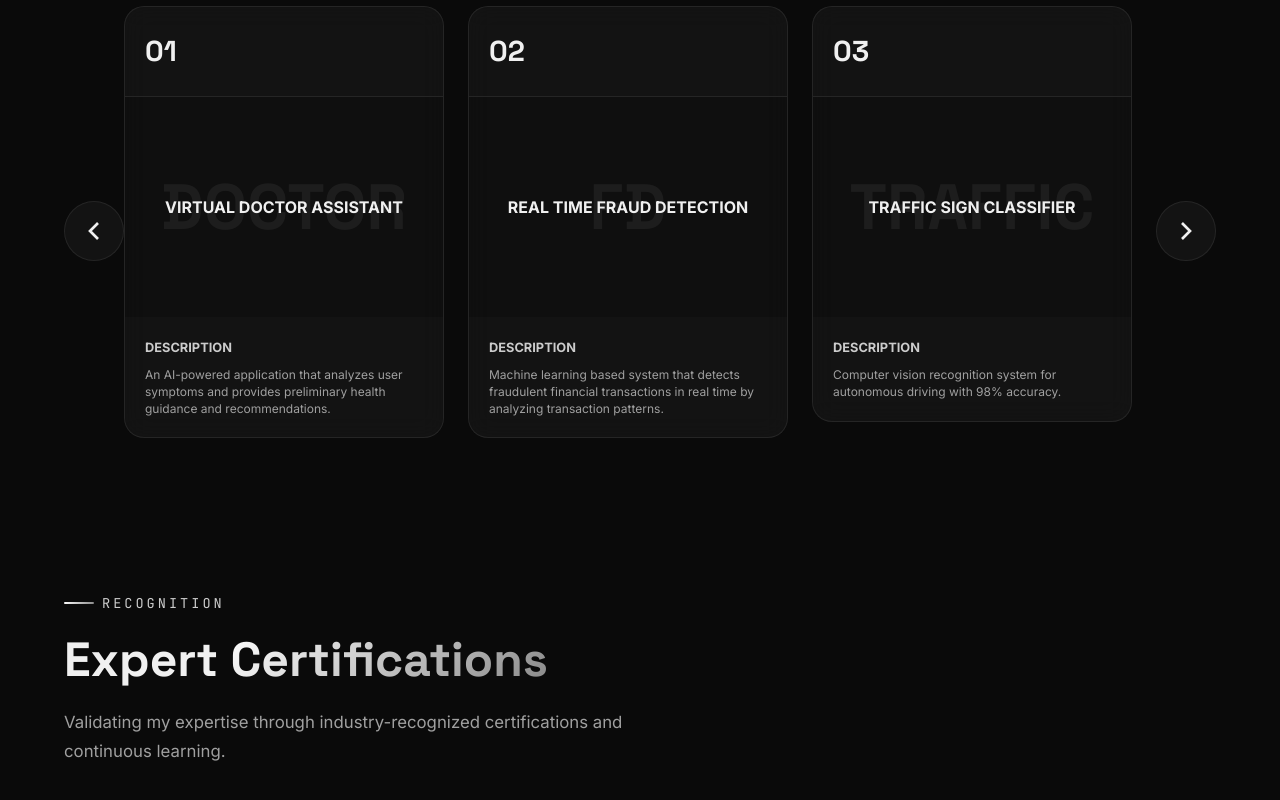
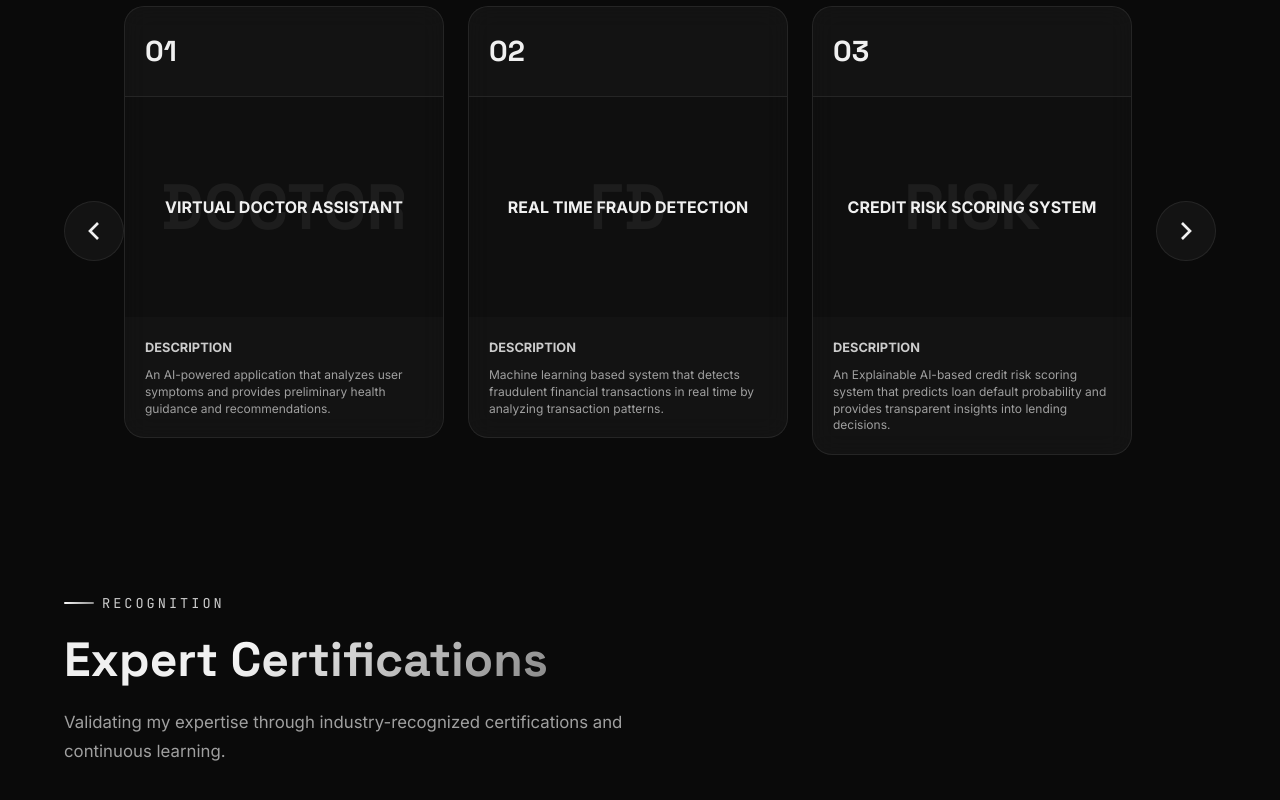
Before and after one commit to dharmareddy06/my-portfolio-app, a Next.js app: page / in a window 1280 px wide. Shown: the part 2527-3327 px from the top of the page. Built offline with nearby package versions, Linux system fonts and the light colour scheme.

Commit message:
Updated Projects

```diff
--- a/src/components/Projects.tsx
+++ b/src/components/Projects.tsx
@@ -33,6 +33,32 @@ const projects = [
     {
         id: 'p3',
         number: '03',
+        title: 'RISK',
+        subtitle: 'Credit Risk Scoring System',
+        description: 'An Explainable AI-based credit risk scoring system that predicts loan default probability and provides transparent insights into lending decisions.',
+        tech: ['Python', 'Scikit-learn', 'XGBoost', 'SHAP (Explainable AI)', 'Streamlit', 'FastAPI', 'SQL', 'Docker', 'AWS/GCP'],
+        github: 'https://github.com/dharmareddy06/credit-risk-scoring-system',
+        details: {
+            challenge: 'Building a high-accuracy credit risk prediction model while maintaining interpretability and regulatory transparency using explainable AI techniques.',
+            impact: 'Helps financial institutions reduce loan default risk, improve lending decisions, and provide transparent, explainable credit evaluations.',
+        }
+    },
+    {
+        id: 'p4',
+        number: '04',
+        title: 'FINANCIAL',
+        subtitle: 'Financial Dashboard',
+        description: 'A full-stack financial analytics dashboard that helps users track income, expenses, transactions, and financial goals with interactive visualizations.',
+        tech: ['Next.js', 'React', 'TypeScript', 'Tailwind CSS', 'Recharts', 'Framer Motion', 'Node.js', 'MongoDB (Mongoose)', 'JWT (JOSE)', 'BcryptJS', 'jsPDF', 'html2canvas'],
+        github: 'https://github.com/dharmareddy06/financial-dashboard.git',
+        details: {
+            challenge: 'Designing a scalable full-stack architecture that securely manages financial data while providing real-time analytics and interactive visualizations.',
+            impact: 'Enables users to gain better financial insights, track spending patterns, and manage savings goals through an intuitive data-driven dashboard.',
+        }
+    },
+    {
+        id: 'p5',
+        number: '05',
         title: 'TRAFFIC',
         subtitle: 'Traffic Sign Classifier',
         description: 'Computer vision recognition system for autonomous driving with 98% accuracy.',
@@ -44,8 +70,8 @@ const projects = [
         }
     },
     {
-        id: 'p4',
-        number: '04',
+        id: 'p6',
+        number: '06',
         title: 'RECIPE',
         subtitle: 'Recipe Finder',
         description: 'Smart discovery app leveraging NLP for semantic ingredient matching and scraping.',
@@ -57,8 +83,8 @@ const projects = [
         }
     },
     {
-        id: 'p5',
-        number: '05',
+        id: 'p7',
+        number: '07',
         title: 'PHOTO',
         subtitle: 'Photo Colorization',
         description: 'Deep learning based application that automatically converts grayscale images into realistic colored images using convolutional neural networks.',
@@ -70,8 +96,8 @@ const projects = [
         }
     },
     {
-        id: 'p6',
-        number: '06',
+        id: 'p8',
+        number: '08',
         title: 'FINANCIAL',
         subtitle: 'Financial Analysis',
         description: 'Python-based financial analysis tool that fetches company financial data from external APIs, computes key metrics, and generates automated pros and cons insights for companies.',
```
